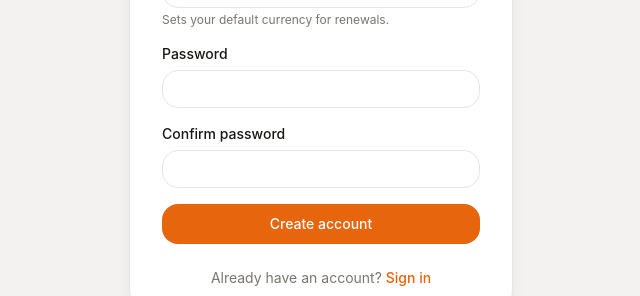
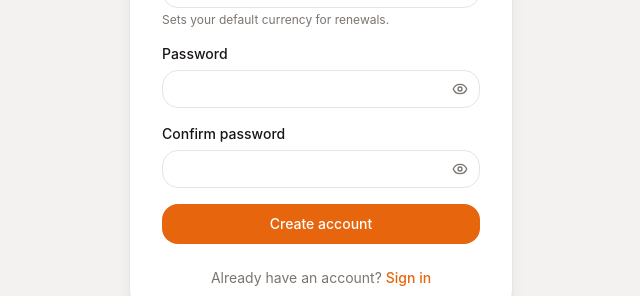
Before and after one commit to idemudia-obomhense/renewalguard, a Next.js app: page /signup in a window 1280 px wide. Shown: the part 440-736 px from the top of the page, without its empty margins (319-959 px from the left). Built offline with nearby package versions, Linux system fonts and the light colour scheme.

Commit message:
feat: add show/hide password toggle to all auth forms

```diff
--- a/app/(auth)/login/login-form.tsx
+++ b/app/(auth)/login/login-form.tsx
@@ -3,6 +3,7 @@
 import { useActionState } from 'react'
 import Link from 'next/link'
 import { signInAction } from '@/lib/actions/auth'
+import { PasswordInput } from '@/components/auth/password-input'
 import type { ActionResult } from '@/types'
 
 const initialState: ActionResult = { success: false }
@@ -39,14 +40,7 @@ export function LoginForm() {
             Forgot password?
           </Link>
         </div>
-        <input
-          id="password"
-          name="password"
-          type="password"
-          autoComplete="current-password"
-          required
-          className="w-full rounded-lg border border-input bg-background px-3 py-2 text-sm text-foreground outline-none focus:ring-2 focus:ring-ring"
-        />
+        <PasswordInput id="password" name="password" autoComplete="current-password" required />
       </div>
 
       <button
--- a/app/(auth)/reset-password/reset-password-form.tsx
+++ b/app/(auth)/reset-password/reset-password-form.tsx
@@ -2,6 +2,7 @@
 
 import { useActionState } from 'react'
 import { updatePasswordAction } from '@/lib/actions/auth'
+import { PasswordInput } from '@/components/auth/password-input'
 import type { ActionResult } from '@/types'
 
 const initialState: ActionResult = { success: false }
@@ -19,14 +20,7 @@ export function ResetPasswordForm() {
         <label htmlFor="password" className="mb-1.5 block text-sm font-medium text-foreground">
           New password
         </label>
-        <input
-          id="password"
-          name="password"
-          type="password"
-          autoComplete="new-password"
-          required
-          className="w-full rounded-lg border border-input bg-background px-3 py-2 text-sm text-foreground outline-none focus:ring-2 focus:ring-ring"
-        />
+        <PasswordInput id="password" name="password" autoComplete="new-password" required />
         {state.fieldErrors?.password && (
           <p className="mt-1 text-xs text-danger-600">{state.fieldErrors.password[0]}</p>
         )}
@@ -36,14 +30,7 @@ export function ResetPasswordForm() {
         <label htmlFor="confirmPassword" className="mb-1.5 block text-sm font-medium text-foreground">
           Confirm new password
         </label>
-        <input
-          id="confirmPassword"
-          name="confirmPassword"
-          type="password"
-          autoComplete="new-password"
-          required
-          className="w-full rounded-lg border border-input bg-background px-3 py-2 text-sm text-foreground outline-none focus:ring-2 focus:ring-ring"
-        />
+        <PasswordInput id="confirmPassword" name="confirmPassword" autoComplete="new-password" required />
         {state.fieldErrors?.confirmPassword && (
           <p className="mt-1 text-xs text-danger-600">{state.fieldErrors.confirmPassword[0]}</p>
         )}
--- a/app/(auth)/signup/signup-form.tsx
+++ b/app/(auth)/signup/signup-form.tsx
@@ -3,6 +3,7 @@
 import { useActionState } from 'react'
 import { signUpAction } from '@/lib/actions/auth'
 import { COUNTRY_CURRENCY_MAP } from '@/lib/constants'
+import { PasswordInput } from '@/components/auth/password-input'
 import type { ActionResult } from '@/types'
 
 const initialState: ActionResult = { success: false }
@@ -88,14 +89,7 @@ export function SignupForm() {
         <label htmlFor="password" className="mb-1.5 block text-sm font-medium text-foreground">
           Password
         </label>
-        <input
-          id="password"
-          name="password"
-          type="password"
-          autoComplete="new-password"
-          required
-          className="w-full rounded-lg border border-input bg-background px-3 py-2 text-sm text-foreground outline-none focus:ring-2 focus:ring-ring"
-        />
+        <PasswordInput id="password" name="password" autoComplete="new-password" required />
         {state.fieldErrors?.password && (
           <p className="mt-1 text-xs text-danger-600">{state.fieldErrors.password[0]}</p>
         )}
@@ -105,14 +99,7 @@ export function SignupForm() {
         <label htmlFor="confirmPassword" className="mb-1.5 block text-sm font-medium text-foreground">
           Confirm password
         </label>
-        <input
-          id="confirmPassword"
-          name="confirmPassword"
-          type="password"
-          autoComplete="new-password"
-          required
-          className="w-full rounded-lg border border-input bg-background px-3 py-2 text-sm text-foreground outline-none focus:ring-2 focus:ring-ring"
-        />
+        <PasswordInput id="confirmPassword" name="confirmPassword" autoComplete="new-password" required />
         {state.fieldErrors?.confirmPassword && (
           <p className="mt-1 text-xs text-danger-600">{state.fieldErrors.confirmPassword[0]}</p>
         )}
--- /dev/null
+++ b/components/auth/password-input.tsx
@@ -0,0 +1,36 @@
+'use client'
+
+import { useState } from 'react'
+import { Eye, EyeOff } from 'lucide-react'
+
+interface PasswordInputProps {
+  id: string
+  name: string
+  autoComplete?: string
+  required?: boolean
+}
+
+export function PasswordInput({ id, name, autoComplete, required }: PasswordInputProps) {
+  const [visible, setVisible] = useState(false)
+
+  return (
+    <div className="relative">
+      <input
+        id={id}
+        name={name}
+        type={visible ? 'text' : 'password'}
+        autoComplete={autoComplete}
+        required={required}
+        className="w-full rounded-lg border border-input bg-background px-3 py-2 pr-10 text-sm text-foreground outline-none focus:ring-2 focus:ring-ring"
+      />
+      <button
+        type="button"
+        onClick={() => setVisible(v => !v)}
+        aria-label={visible ? 'Hide password' : 'Show password'}
+        className="absolute inset-y-0 right-0 flex items-center px-3 text-muted-foreground hover:text-foreground"
+      >
+        {visible ? <EyeOff className="h-4 w-4" /> : <Eye className="h-4 w-4" />}
+      </button>
+    </div>
+  )
+}
```
